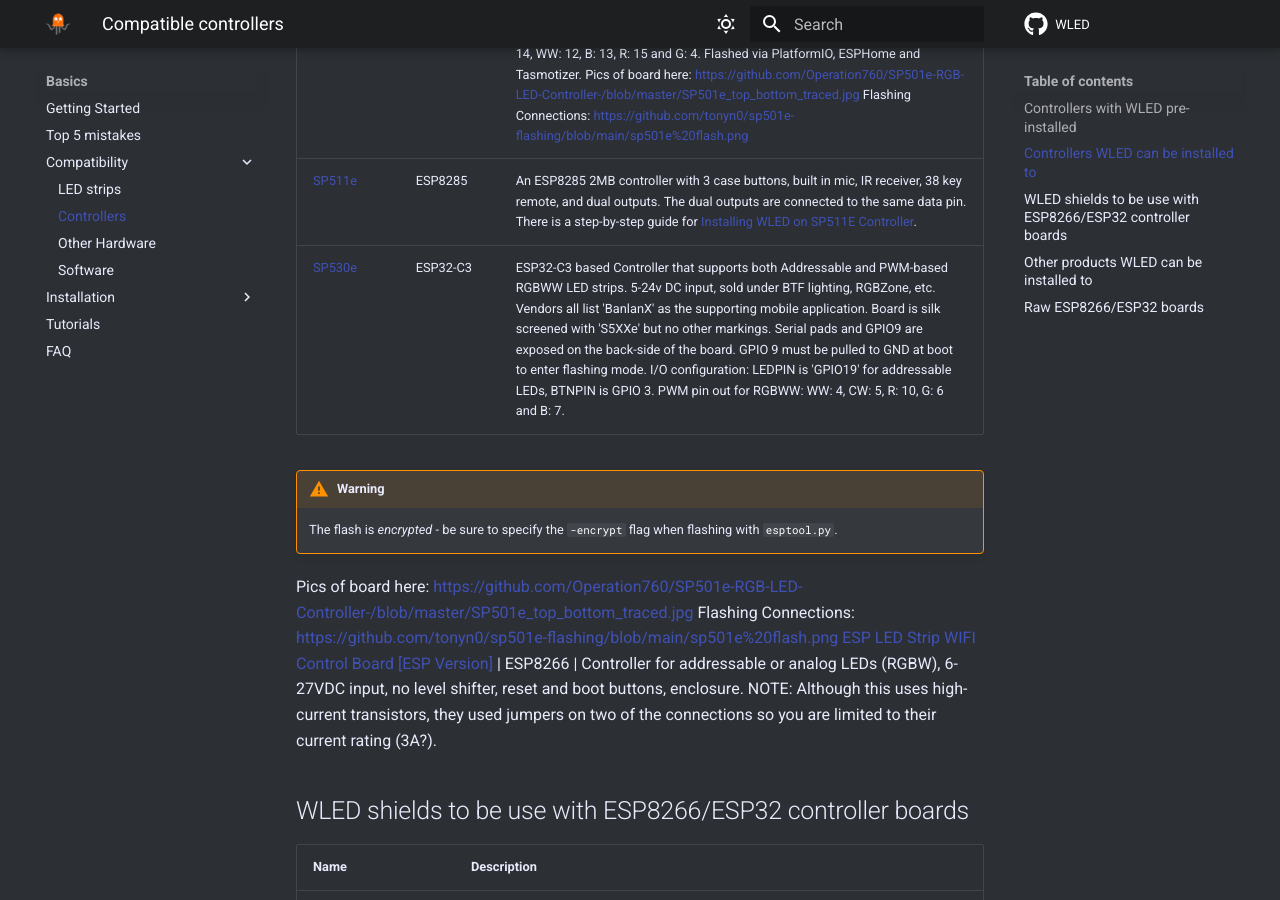
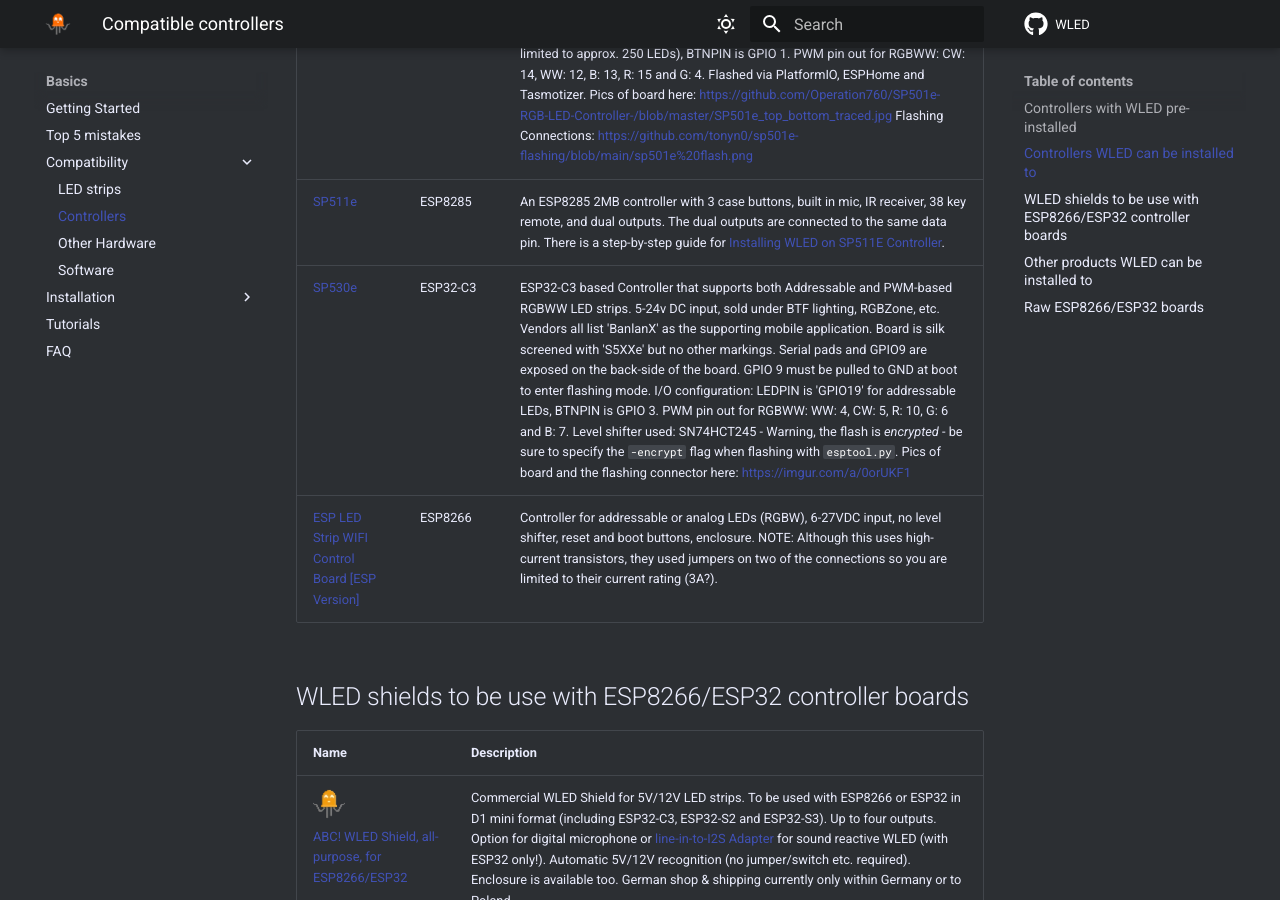
Before and after one commit to Aircoookie/WLED-Docs, an MkDocs documentation site: the page built from docs/basics/compatible-controllers.md, in a window 1280 px wide and 900 px high, scrolled down 7160 px. Built offline with MkDocs 1.6.1 and Material for MkDocs 9.7.7, drawn with Linux system fonts in a browser that asks for light colours; comment, search, counter and statistics services are not loaded.

Commit message:
Added SP530e entry

```diff
--- a/docs/basics/compatible-controllers.md
+++ b/docs/basics/compatible-controllers.md
@@ -85,10 +85,7 @@
 [SP108e v2](https://www.amazon.de/dp/B07KW1W68R) | ESP8285 | Hardware-Modification required and different versions exists! 8285-based 2M Controller that supports addressable RGBWW LED strips, also with CLK line (like ATA102). 5-24v DC input, 85mm x 45mm x 23mm. Vendors list spledapps 'Led Shop' as the supporting mobile application. Board is silk screened with 'SP108e'. No pads are exposed and a second processor is used to control the LEDs. Pin7 of that processor needs to be grounded to hold it in reset state. Then you can connect GPIO0 to GND and TX, RX, VCC, GND for flashing. Connect GPIO2 to R4 for DATA out and GPIO13 to R3 for CLK out. Flashed via PlatformIO, esptool. OTA updates work. Pics of pinout here: <https://github.com/psxde/sp108e-led-controller/raw/main/sp108ev2_inside.png>
 SP501e | ESP8285 | 8285-based 1M Controller that supports both Addressable and PWM-based RGBWW LED strips. _Note that recent versions have 2M._ 5-24v DC input, 55mm x 26mm, sold under BTF lighting, RGBZone, etc. Vendors all list 'Fairynest' as the supporting mobile application. Board is silk screened with 'SP5XXe' but no other markings. Serial pads are exposed on the back-side of the board with GND and GPIO0 right next to each other and thus Flash access fairly straight forward. GPIO 0 must be pulled to GND at boot and throughout the flashing process.  I/O configuration: LEDPIN is 'GPIO3' for addressable (note this pin is limited to approx. 250 LEDs), BTNPIN is GPIO 1. PWM pin out for RGBWW: CW: 14, WW: 12, B: 13, R: 15 and G: 4. Flashed via PlatformIO, ESPHome and Tasmotizer. Pics of board here: <https://github.com/Operation760/SP501e-RGB-LED-Controller-/blob/master/SP501e_top_bottom_traced.jpg>  Flashing Connections: <https://github.com/tonyn0/sp501e-flashing/blob/main/sp501e%20flash.png>
 [SP511e](https://www.aliexpress.com/item/32820185063.html) | ESP8285 | An ESP8285 2MB controller with 3 case buttons, built in mic, IR receiver, 38 key remote, and dual outputs. The dual outputs are connected to the same data pin. There is a step-by-step guide for [Installing WLED on SP511E Controller](https://github.com/scottrbailey/WLED-Utils/blob/gh-pages/sp511e_wled.md).
-[SP530e](https://www.aliexpress.com/item/1005006472928868.html) | ESP32-C3 | ESP32-C3 based Controller that supports both Addressable and PWM-based RGBWW LED strips. 5-24v DC input, sold under BTF lighting, RGBZone, etc. Vendors all list 'BanlanX' as the supporting mobile application. Board is silk screened with 'S5XXe' but no other markings. Serial pads and GPIO9 are exposed on the back-side of the board. GPIO 9 must be pulled to GND at boot to enter flashing mode. I/O configuration: LEDPIN is 'GPIO19' for addressable LEDs, BTNPIN is GPIO 3. PWM pin out for RGBWW: WW: 4, CW: 5, R: 10, G: 6 and B: 7.
-!!! Warning
-    The flash is *encrypted* - be sure to specify the `-encrypt` flag when flashing with `esptool.py`.
-Pics of board here: <https://github.com/Operation760/SP501e-RGB-LED-Controller-/blob/master/SP501e_top_bottom_traced.jpg>  Flashing Connections: <https://github.com/tonyn0/sp501e-flashing/blob/main/sp501e%20flash.png>
+[SP530e](https://www.aliexpress.com/item/1005006472928868.html) | ESP32-C3 | ESP32-C3 based Controller that supports both Addressable and PWM-based RGBWW LED strips. 5-24v DC input, sold under BTF lighting, RGBZone, etc. Vendors all list 'BanlanX' as the supporting mobile application. Board is silk screened with 'S5XXe' but no other markings. Serial pads and GPIO9 are exposed on the back-side of the board. GPIO 9 must be pulled to GND at boot to enter flashing mode. I/O configuration: LEDPIN is 'GPIO19' for addressable LEDs, BTNPIN is GPIO 3. PWM pin out for RGBWW: WW: 4, CW: 5, R: 10, G: 6 and B: 7. Level shifter used: SN74HCT245 - Warning, the flash is *encrypted* - be sure to specify the `-encrypt` flag when flashing with `esptool.py`. Pics of board and the flashing connector here: <https://imgur.com/a/0orUKF1>
 [ESP LED Strip WIFI Control Board [ESP Version]](https://www.electrodragon.com/product/esp-led-strip-board) | ESP8266 | Controller for addressable or analog LEDs (RGBW), 6-27VDC input, no level shifter, reset and boot buttons, enclosure. NOTE: Although this uses high-current transistors, they used jumpers on two of the connections so you are limited to their current rating (3A?).
 
 ## WLED shields to be use with ESP8266/ESP32 controller boards
```
